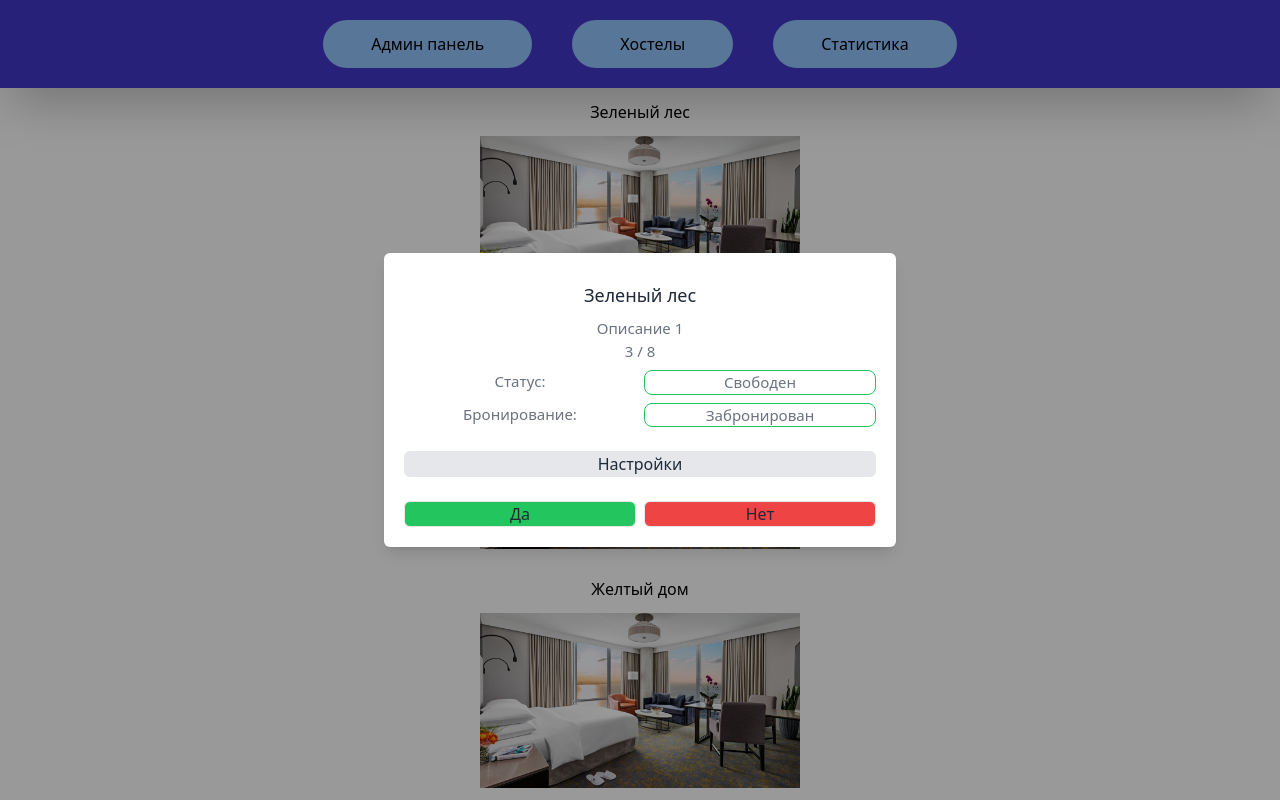
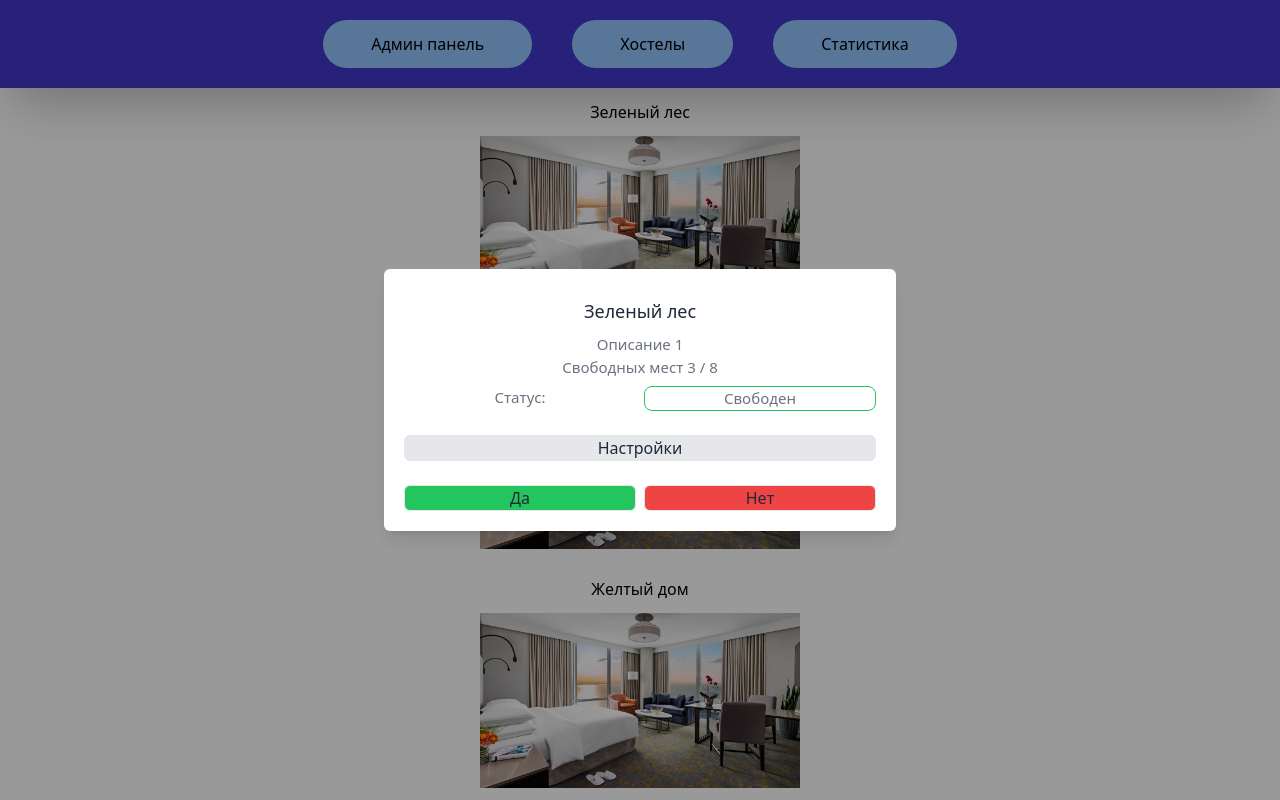
Before and after one commit to themm-s/control-system-hotel, a React (Vite) app: page / in a window 1280 px wide. Both pictures are taken after a click on the element "Зеленый лес". Shown: the top 800 px of the page. Built offline with nearby package versions, Linux system fonts and the light colour scheme.

Commit message:
modified:   src/pages/AdminPanel.tsx

```diff
--- a/src/pages/AdminPanel.tsx
+++ b/src/pages/AdminPanel.tsx
@@ -99,23 +99,23 @@ export const Admin = () => {
   const [indexRoom, setRoomIndex] = useState<number>();
   const [placesRoom, setPlacesRoom] = useState<number>(0);
 
-  function test(places: number) {
+  /// Функция которая задает рандомное значение и возвращает элемент
+  function placesRooms(places: number) {
     let randomPlaces = Math.floor(Math.random() * places + 1);
+    if (randomPlaces == null) {
+      return null
+    }
     console.log(`PLACES / 2 =  ${places / 2}`);
     console.log(`RANDOM PLACES ${randomPlaces}`);
     let bool = randomPlaces >= places / 2;
     return (
       <>
-        <h1>{randomPlaces} / {places}</h1>
+        <h1>{!bool ? `Свободных мест ${randomPlaces} / ${places}` : 'Отель забронирован'}</h1>
         <div className="grid grid-cols-2 gap-2 mt-2 justify-center mx-auto w-full text-center">
           Статус:
           <div className={`justify-center rounded-lg border w-full
           ${!bool ? "border-green-500" : "border-red-500"} text-center`}>
-            {!bool ? "Свободен" : "Занят"}
-          </div>
-          Бронирование:
-          <div className="justify-center border rounded-lg border-green-500">
-            Забронирован
+            {!bool ? "Свободен" : "Забронирован"}
           </div>
         </div>
       </>
@@ -154,7 +154,7 @@ export const Admin = () => {
           setModal={setIsModal}
           roomName={roomName}
           indexRoom={indexRoom}
-          placesRoom={test(placesRoom)}
+          placesRoom={placesRooms(placesRoom)}
           description={descriptionRoom}
         />
         {rooms.map((room, index) => (
```
